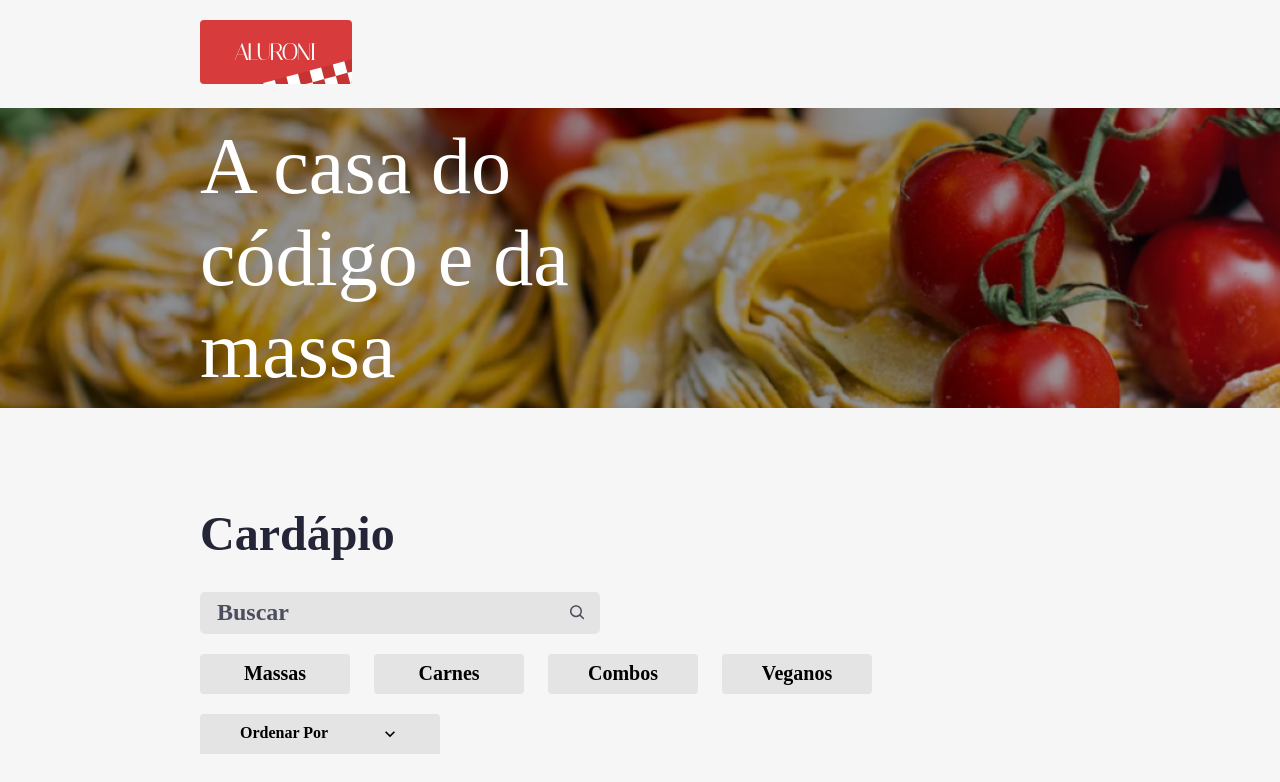
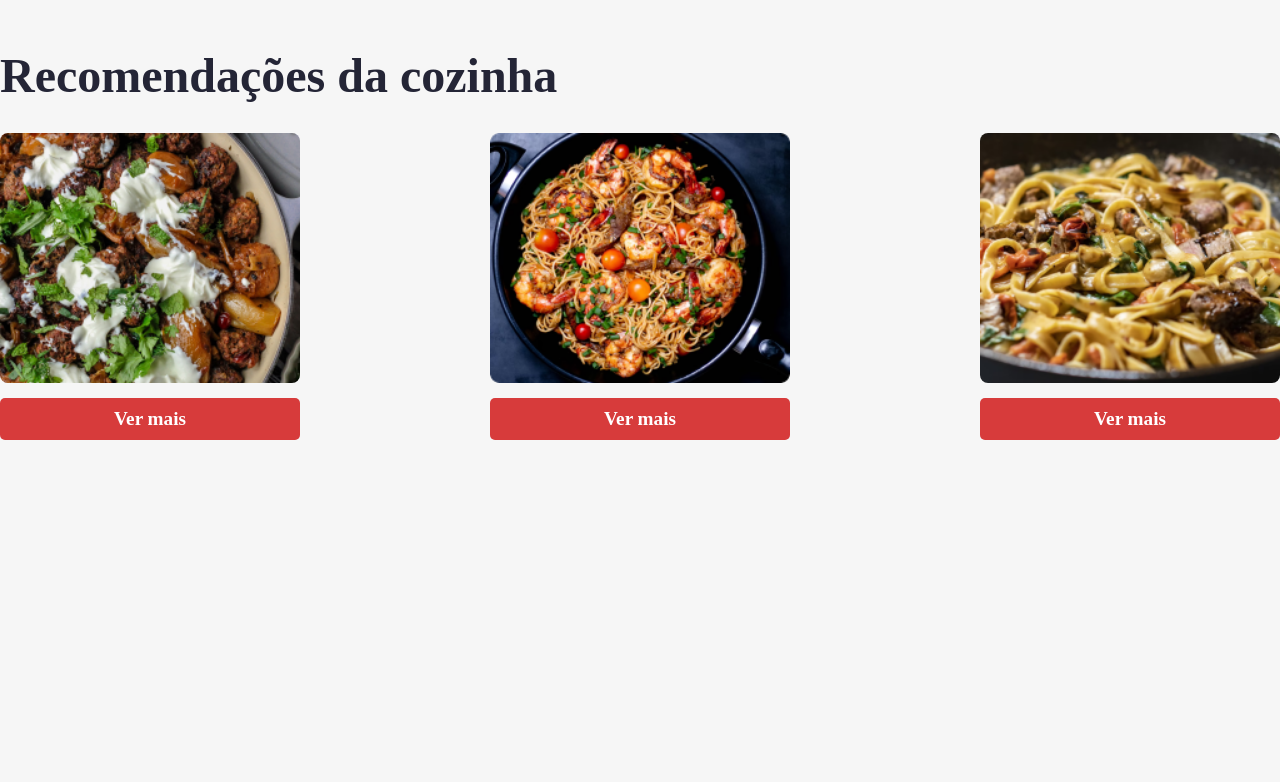
Before and after one commit to Rubendvb/alura-aluroni, a React (Vite) app: page / in a window 1280 px wide. Shown: the top 782 px of the page. Built offline with nearby package versions, Linux system fonts and the light colour scheme; a web font is replaced by a local one.

Commit message:
Criando Inicio

```diff
--- a/package.json
+++ b/package.json
@@ -21,7 +21,7 @@
     "@vitejs/plugin-react": "^2.2.0",
     "sass": "^1.56.1",
     "typescript": "^4.6.4",
-    "typescript-plugin-css-modules": "^2.8.0",
+    "typescript-plugin-css-modules": "^1.3.1",
     "vite": "^3.2.3"
   }
 }
--- /dev/null
+++ b/src/Pages/Inicio/Inicio.scss
@@ -0,0 +1,68 @@
+@import "/src/assets/styles/variaveis";
+
+.titulo {
+  color: $dark;
+  font-size: 3rem;
+  margin-bottom: 30px;
+}
+
+.recomendados {
+  border-radius: 2px;
+  display: flex;
+  flex-wrap: wrap;
+  gap: 30px;
+  justify-content: space-between;
+}
+
+.recomendado {
+  &__imagem {
+    width: 300px;
+    margin-bottom: 10px;
+    img {
+      border-radius: 8px;
+      width: 100%;
+    }
+  }
+  &__botao {
+    background-color: $red;
+    border: none;
+    border-radius: 5px;
+    color: white;
+    cursor: pointer;
+    font-size: 1.2rem;
+    font-weight: bold;
+    padding: 10px 0;
+    transition: 0.2s ease;
+    width: 100%;
+    &:hover {
+      background-color: $red-dark;
+    }
+  }
+}
+
+.nossaCasa {
+  margin-bottom: 100px;
+  position: relative;
+  width: 100%;
+  img {
+    border-radius: 5px;
+    width: 100%;
+  }
+  &__endereco {
+    align-items: center;
+    background-color: $dark;
+    border-radius: 5px;
+    bottom: -45px;
+    color: white;
+    display: flex;
+    flex-direction: column;
+    font-weight: bold;
+    height: 100px;
+    justify-content: center;
+    position: absolute;
+    margin: 0 auto;
+    left: 0;
+    right: 0;
+    width: 200px;
+  }
+}
--- a/src/Pages/Inicio/Inicio.tsx
+++ b/src/Pages/Inicio/Inicio.tsx
@@ -1,7 +1,29 @@
+import cardapio from "../../data/cardapio.json";
+
+import "./Inicio.scss";
+
 export default function Inicio() {
+  let pratosRecomendados = [...cardapio];
+
+  pratosRecomendados = pratosRecomendados
+    .sort(() => 0.5 - Math.random())
+    .splice(0, 3);
+
   return (
     <section>
-      <h3>Recomendações da cozinha</h3>
+      <h3 className="titulo">Recomendações da cozinha</h3>
+      <div className="recomendados">
+        {pratosRecomendados.map((item) => {
+          return (
+            <div key={item.id} className="recomendado">
+              <div className="recomendado__imagem">
+                <img src={item.photo} alt={item.title} />
+              </div>
+              <button className="recomendado__botao">Ver mais</button>
+            </div>
+          );
+        })}
+      </div>
     </section>
   );
 }
--- a/src/assets/styles/_variaveis.scss
+++ b/src/assets/styles/_variaveis.scss
@@ -9,3 +9,4 @@ $black: #4c4d5e;
 $light-grey: #f6f6f6;
 $blue: #282b57;
 $red: #d73b3b;
+$red-dark: #c62a2a;
--- a/src/components/Itens/Itens.tsx
+++ b/src/components/Itens/Itens.tsx
@@ -1,7 +1,8 @@
 import { useEffect, useState } from "react";
+
 import Item from "./Item/Item";
 
-import cardapio from "./itens.json";
+import cardapio from "../../data/cardapio.json";
 
 import styles from "./Itens.module.scss";
 
--- a/src/main.tsx
+++ b/src/main.tsx
@@ -4,9 +4,11 @@ import Cardapio from "./Pages/Cardapio/Cardapio";
 
 import "normalize.css";
 import "./assets/styles/main.css";
+import Inicio from "./Pages/Inicio/Inicio";
 
 ReactDOM.createRoot(document.getElementById("root") as HTMLElement).render(
   <React.StrictMode>
-    <Cardapio />
+    {/* <Cardapio /> */}
+    <Inicio />
   </React.StrictMode>
 );
```
Also changed, not shown: src/data/cardapio.json (renamed from src/components/Itens/itens.json), 2 other files (tests, documents, lock files or other folders).
